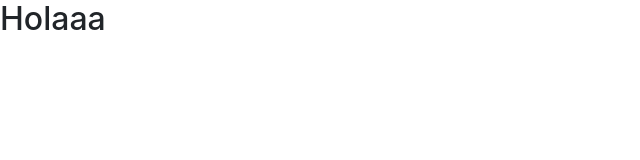
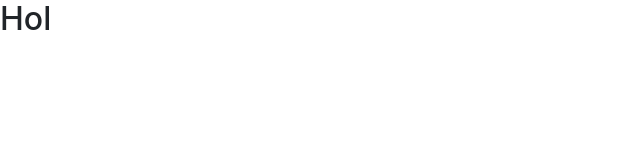
Before and after one commit to PabloHuertasCastillo/proyecto, an Angular app: page /about in a window 1280 px wide. Shown: the top 160 px of the page, without its empty margins (0-640 px from the left). Built offline with nearby package versions, Linux system fonts and the light colour scheme.

Commit message:
Vamos esa gente

```diff
--- a/src/app/componentes/about/about.component.html
+++ b/src/app/componentes/about/about.component.html
@@ -1 +1 @@
-<h2>Holaaa</h2>
+<h2>Hol</h2>
```
